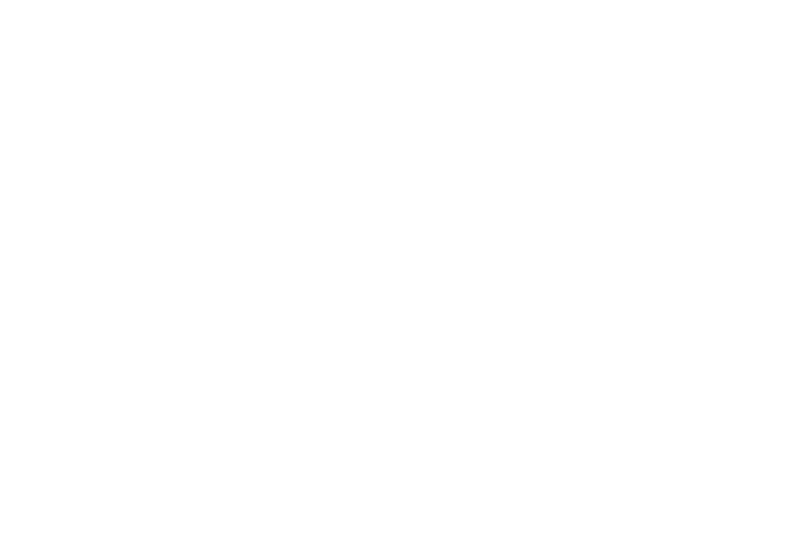
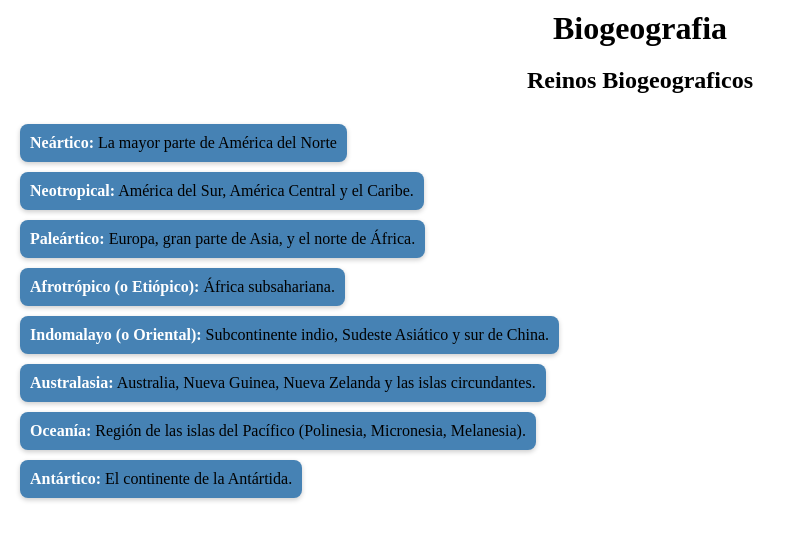
Before and after one commit to dragonparticle343/U2_A1, a plain HTML site: page index.html in a window 1280 px wide. Shown: the whole page, without its empty margins (0-798 px from the left). Drawn offline with Linux system fonts and the light colour scheme.

Commit message:
Modificar el index.html y  style.css

```diff
--- a/index.html
+++ b/index.html
@@ -0,0 +1,25 @@
+<!DOCTYPE html>
+<html lang="en">
+<head>
+    <meta charset="UTF-8">
+    <meta name="viewport" content="width=device-width, initial-scale=1.0">
+    <title>Biogeografia</title>
+    <link rel="stylesheet" href="style.css">
+</head>
+<body>
+    <div class="container">
+        <h1>Biogeografia</h1>
+        <h5>Reinos Biogeograficos</h5>
+        <ul>
+            <li><strong>Neártico:</strong> La mayor parte de América del Norte</li>
+            <li><strong>Neotropical:</strong> América del Sur, América Central y el Caribe.</li>
+            <li><strong>Paleártico:</strong> Europa, gran parte de Asia, y el norte de África.</li>
+            <li><strong>Afrotrópico (o Etiópico):</strong> África subsahariana.</li>
+            <li><strong>Indomalayo (o Oriental):</strong> Subcontinente indio, Sudeste Asiático y sur de China.</li>
+            <li><strong>Australasia:</strong> Australia, Nueva Guinea, Nueva Zelanda y las islas circundantes.</li>
+            <li><strong>Oceanía:</strong> Región de las islas del Pacífico (Polinesia, Micronesia, Melanesia).</li>
+            <li><strong>Antártico:</strong> El continente de la Antártida.</li>
+        </ul>
+    </div>
+</body>
+</html>
--- a/style.css
+++ b/style.css
@@ -1,21 +1,44 @@
 * {
     box-sizing: border-box;
+    margin: 0;
     padding: 0;
-    margin: 0;
+}
+
+.container {
+    font-family: 'Times New Roman', Times, serif;
+}
+
+strong {
+    color: white;
 }
 
 h1 {
+    font-size: 2rem;
+    text-align: center;
+    padding: 10px;
+}
+
+h5 {
+    font-size: 1.5rem;
+    text-align: center;
+    padding: 10px;
+}
+
+li {
     width: max-content;
     padding: 10px;
     background-color: steelblue;
-    font-size: 1.5rem;
+    font-size: 1rem;
     border-radius: 8px;
+    box-shadow: 0px 2px 5px rgba(0, 0, 0, 0.2);
     text-align: center;
-    color: white;
+    list-style: none;
 }
 
-p {
-    padding: 10px;
-    font-size: 1rem;
-    text-align: center;
+ul {
+    display: flex;
+    flex-direction: column;
+    justify-content: space-between;
+    gap: 10px;
+    padding: 20px;
 }
```
